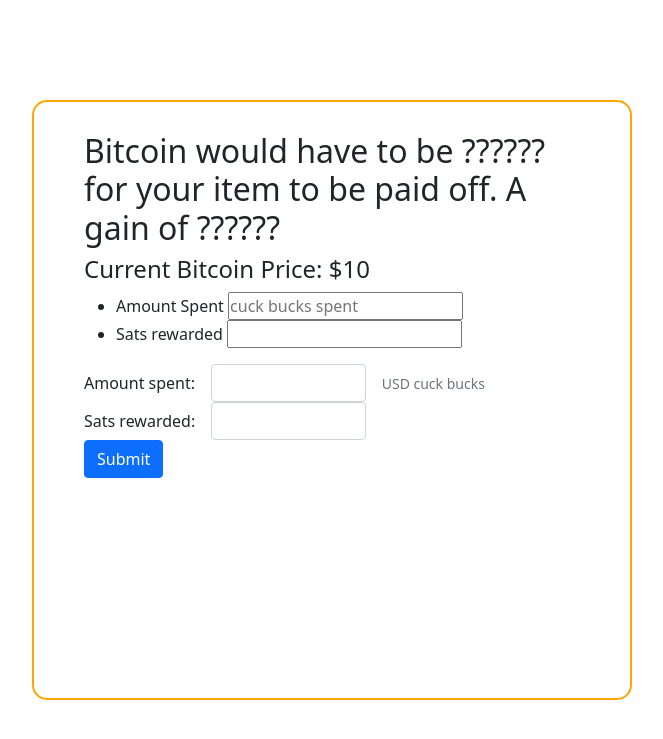
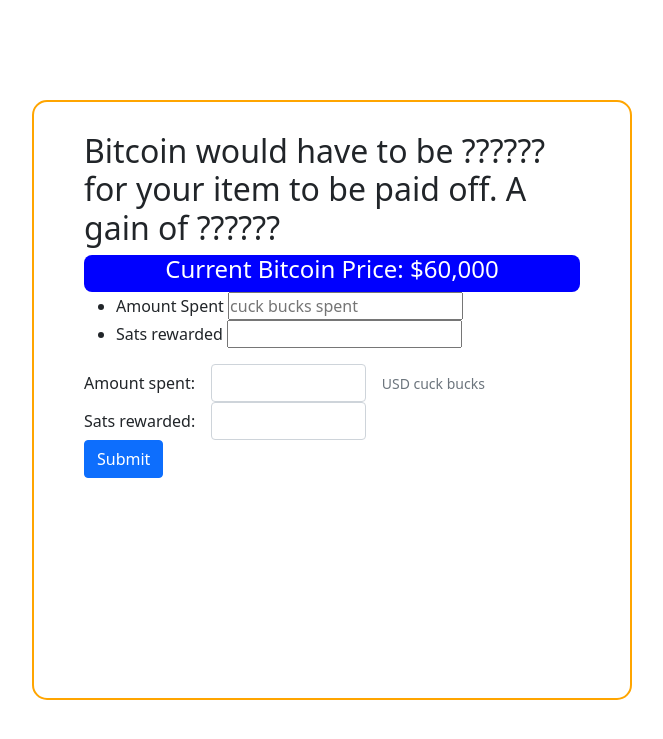
Before and after one commit to figgyfigs/sats-gains-app, a Flask app: page / in a window 1280 px wide. Shown: the top 739 px of the page, without its empty margins (308-971 px from the left). Run offline with Flask 2, Linux system fonts and the light colour scheme; a database or web service that is not in the repository returns one stand-in record (values such as "Sample title"); data that the repository does not hold is empty.

Commit message:
Changes to main container

```diff
--- a/app.py
+++ b/app.py
@@ -8,7 +8,7 @@ def index():
     submit = False
     display_price = "??????"
     display_percent = "??????"
-    bitcoin_price = get_price()
+    bitcoin_price = 60000
     bitcoin_price = f"{bitcoin_price:,}"
 
     if request.method == "POST":
--- a/static/css/style.css
+++ b/static/css/style.css
@@ -21,6 +21,16 @@ body {
   border-width: 2px;
   border-color: orange;
   border-style: solid;
+}
+
+.bitcoin-price {
+  position: relative;
+  width: 100%;
+  overflow: hidden;
+  text-align: center;
+  border-radius: 8px;
+  color: #fff;
+  background-color: blue;
 }
 
 
```
